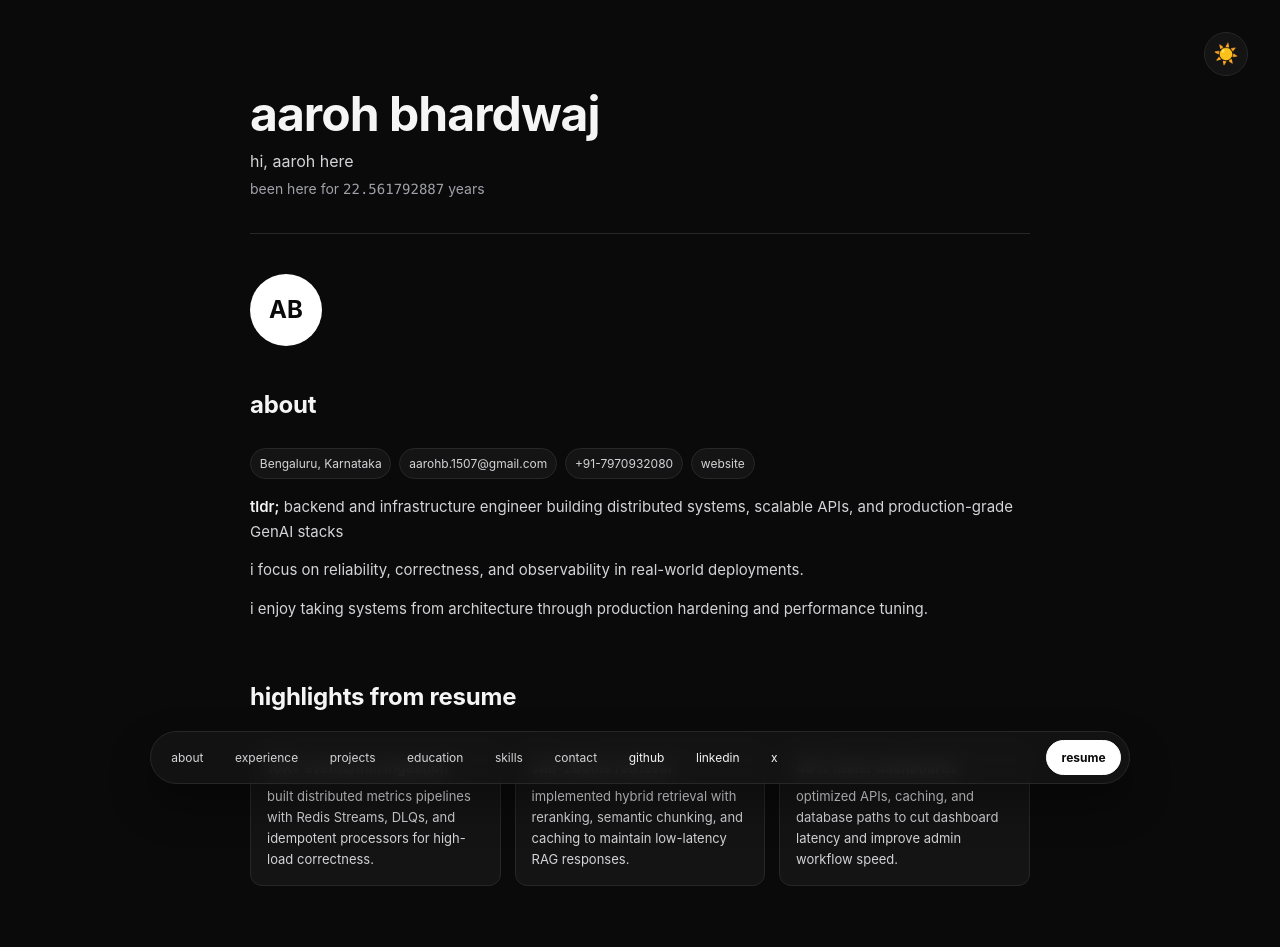
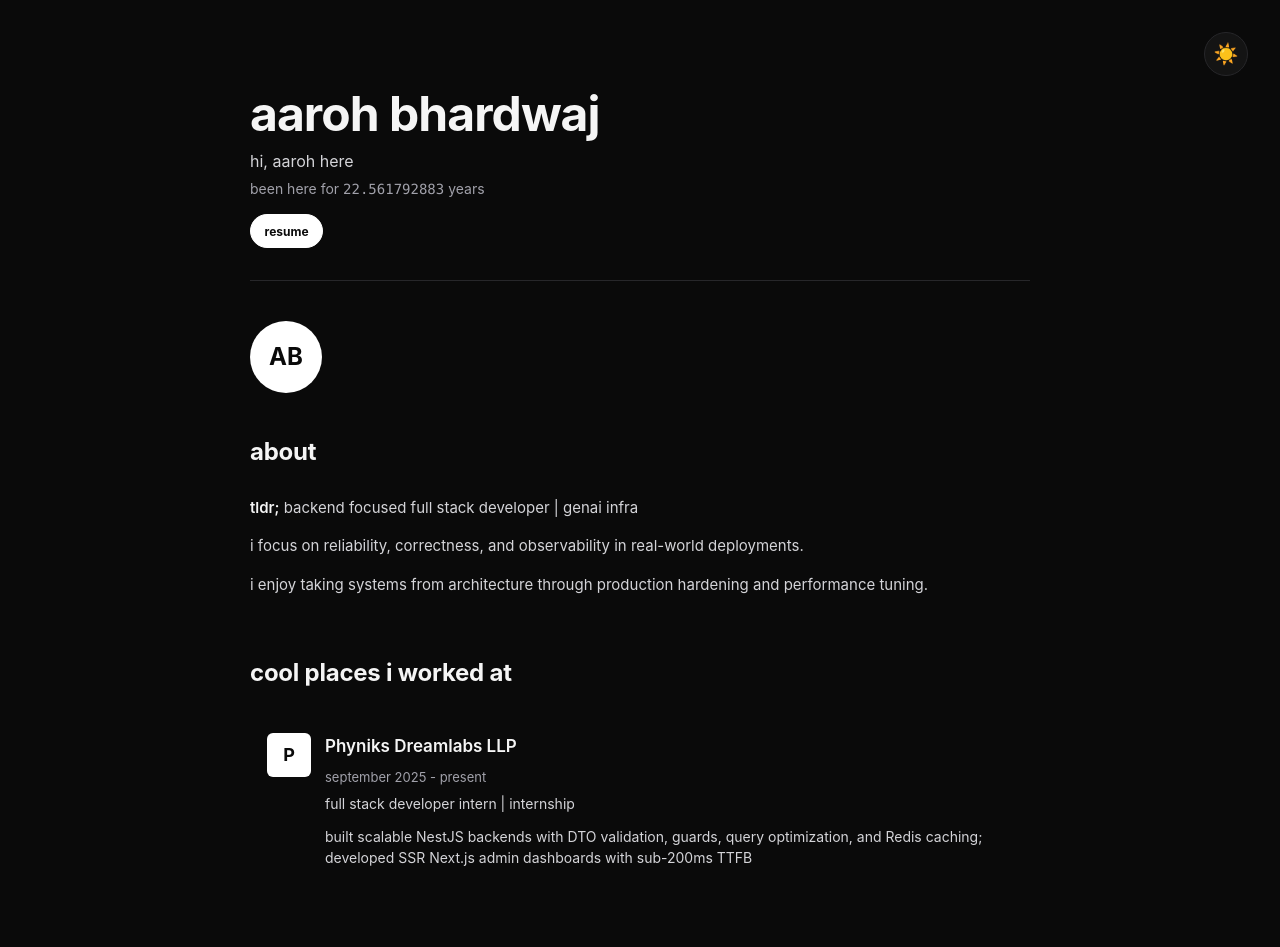
Before and after one commit to aarohb1507/folio, a React (Vite) app: page / in a window 1280 px wide. Shown: the top 947 px of the page. Built offline with nearby package versions, Linux system fonts and the light colour scheme; the HTML template or start-up script is replaced by a standard one.

Commit message:
Refine portfolio UI: remove dock/highlights and add header resume CTA

```diff
--- a/src/App.jsx
+++ b/src/App.jsx
@@ -10,8 +10,6 @@ import Newsletter from './components/Newsletter'
 import Skills from './components/Skills'
 import Footer from './components/Footer'
 import ThemeToggle from './components/ThemeToggle'
-import ResumeHighlights from './components/ResumeHighlights'
-import BottomDock from './components/BottomDock'
 
 export default function App(){
   const [isDark, setIsDark] = useState(true)
@@ -34,12 +32,15 @@ export default function App(){
     <div className="site-root">
       <ThemeToggle isDark={isDark} toggleTheme={toggleTheme} />
       <div className="container">
-        <Header name={portfolioData.name} startYear={portfolioData.startYear} />
+        <Header
+          name={portfolioData.name}
+          startYear={portfolioData.startYear}
+          resumeUrl={portfolioData.resumeUrl}
+        />
         <Avatar initials={portfolioData.initials} />
 
         <main>
-          <About about={portfolioData.about} contact={portfolioData.contact} />
-          <ResumeHighlights items={portfolioData.highlights} />
+          <About about={portfolioData.about} />
           <Experience items={portfolioData.experience} />
           <Projects items={portfolioData.projects} />
           <Education items={portfolioData.education} />
@@ -49,7 +50,6 @@ export default function App(){
 
         <Footer social={portfolioData.social} />
       </div>
-      <BottomDock social={portfolioData.social} resumeUrl={portfolioData.resumeUrl} />
     </div>
   )
 }
--- a/src/components/About.jsx
+++ b/src/components/About.jsx
@@ -1,23 +1,9 @@
 import React from 'react'
 
-export default function About({ about, contact }){
+export default function About({ about }){
   return (
     <section id="about" className="section" aria-labelledby="about-heading">
       <h2 id="about-heading" className="heading-lg lowercase">about</h2>
-      <div className="about-contact">
-        {contact?.location && <span className="contact-chip">{contact.location}</span>}
-        {contact?.email && (
-          <a href={`mailto:${contact.email}`} className="contact-chip">
-            {contact.email}
-          </a>
-        )}
-        {contact?.phone && <span className="contact-chip">{contact.phone}</span>}
-        {contact?.website && (
-          <a href={contact.website} target="_blank" rel="noopener noreferrer" className="contact-chip">
-            website
-          </a>
-        )}
-      </div>
       <div className="about-body">
         <p><strong>tldr;</strong> {about?.tldr}</p>
         {about?.paragraphs?.map((p, i) => (
--- a/src/components/BottomDock.jsx
+++ /dev/null
@@ -1,46 +0,0 @@
-import React from 'react'
-
-const sectionLinks = [
-  { href: '#about', label: 'about' },
-  { href: '#experience', label: 'experience' },
-  { href: '#projects', label: 'projects' },
-  { href: '#education', label: 'education' },
-  { href: '#skills', label: 'skills' },
-  { href: '#contact', label: 'contact' }
-]
-
-export default function BottomDock({ social = {}, resumeUrl }) {
-  return (
-    <nav className="bottom-dock" aria-label="quick navigation">
-      <div className="dock-shell">
-        {sectionLinks.map((link) => (
-          <a key={link.href} href={link.href} className="dock-link">
-            {link.label}
-          </a>
-        ))}
-
-        {social.github && (
-          <a href={social.github} target="_blank" rel="noopener noreferrer" className="dock-link dock-external">
-            github
-          </a>
-        )}
-        {social.linkedin && (
-          <a href={social.linkedin} target="_blank" rel="noopener noreferrer" className="dock-link dock-external">
-            linkedin
-          </a>
-        )}
-        {social.twitter && (
-          <a href={social.twitter} target="_blank" rel="noopener noreferrer" className="dock-link dock-external">
-            x
-          </a>
-        )}
-
-        {resumeUrl && (
-          <a href={resumeUrl} target="_blank" rel="noopener noreferrer" className="dock-resume-btn">
-            resume
-          </a>
-        )}
-      </div>
-    </nav>
-  )
-}
--- a/src/components/Header.jsx
+++ b/src/components/Header.jsx
@@ -1,6 +1,6 @@
 import React, { useState, useEffect } from 'react'
 
-export default function Header({ name }) {
+export default function Header({ name, resumeUrl }) {
   const [age, setAge] = useState(0)
   const firstName = (name || '').split(' ')[0] || ''
 
@@ -25,6 +25,11 @@ export default function Header({ name }) {
       <p className="muted">
         been here for <span className="age-timer">{age.toFixed(9)}</span> years
       </p>
+      {resumeUrl && (
+        <a href={resumeUrl} target="_blank" rel="noopener noreferrer" className="header-resume-btn">
+          resume
+        </a>
+      )}
     </header>
   )
 }
--- a/src/components/ResumeHighlights.jsx
+++ /dev/null
@@ -1,19 +0,0 @@
-import React from 'react'
-
-export default function ResumeHighlights({ items = [] }) {
-  if (!items.length) return null
-
-  return (
-    <section id="highlights" className="section" aria-labelledby="highlights-heading">
-      <h2 id="highlights-heading" className="heading-lg lowercase">highlights from resume</h2>
-      <div className="highlights-grid">
-        {items.map((item, index) => (
-          <article key={index} className="highlight-card">
-            <h3 className="highlight-title">{item.title}</h3>
-            <p className="highlight-text">{item.description}</p>
-          </article>
-        ))}
-      </div>
-    </section>
-  )
-}
--- a/src/data/portfolio.js
+++ b/src/data/portfolio.js
@@ -5,32 +5,16 @@ const portfolioData = {
   resumeUrl: "/Aaroh_s_resume_2026.pdf",
   contact: {
     location: "Bengaluru, Karnataka",
-    phone: "+91-7970932080",
-    email: "aarohb.1507@gmail.com",
-    website: "https://aarohb.com"
+    email: "aarohb.1507@gmail.com"
   },
   about: {
-    tldr: "backend and infrastructure engineer building distributed systems, scalable APIs, and production-grade GenAI stacks",
+    tldr: "backend focused full stack developer | genai infra",
     paragraphs: [
       "i focus on reliability, correctness, and observability in real-world deployments.",
       "i enjoy taking systems from architecture through production hardening and performance tuning."
     ],
     moreLink: "/things-i-believe"
   },
-  highlights: [
-    {
-      title: "10K+ events/min ingestion",
-      description: "built distributed metrics pipelines with Redis Streams, DLQs, and idempotent processors for high-load correctness."
-    },
-    {
-      title: "sub-200ms retrieval",
-      description: "implemented hybrid retrieval with reranking, semantic chunking, and caching to maintain low-latency RAG responses."
-    },
-    {
-      title: "40% faster dashboards",
-      description: "optimized APIs, caching, and database paths to cut dashboard latency and improve admin workflow speed."
-    }
-  ],
   experience: [
     {
       company: "Phyniks Dreamlabs LLP",
--- a/src/index.css
+++ b/src/index.css
@@ -7,8 +7,6 @@
   --black: #ffffff;
   --card-bg: #141414;
   --card-hover: #1a1a1a;
-  --dock-bg: rgba(20, 20, 20, 0.85);
-  --dock-shadow: 0 20px 40px rgba(0, 0, 0, 0.35);
 }
 
 :root.light-mode {
@@ -20,8 +18,6 @@
   --black: #000000;
   --card-bg: #fafafa;
   --card-hover: #f5f5f5;
-  --dock-bg: rgba(255, 255, 255, 0.9);
-  --dock-shadow: 0 16px 36px rgba(17, 24, 39, 0.14);
 }
 
 * {
@@ -50,7 +46,7 @@ body {
 }
 
 .site-root {
-  padding: 2rem 1.25rem 6.75rem
+  padding: 2rem 1.25rem
 }
 
 .container {
@@ -87,6 +83,23 @@ body {
   padding: 2rem 0 1.5rem;
   border-bottom: 1px solid var(--border);
   margin-bottom: 2.5rem
+}
+
+.header-resume-btn {
+  display: inline-block;
+  margin-top: 0.85rem;
+  text-decoration: none;
+  background: var(--black);
+  color: var(--bg);
+  border: 1px solid var(--black);
+  border-radius: 999px;
+  font-size: 12px;
+  font-weight: 700;
+  padding: 0.4rem 0.85rem;
+}
+
+.header-resume-btn:hover {
+  transform: translateY(-1px);
 }
 
 .greeting {
@@ -138,28 +151,6 @@ body {
 
 .about-body p:last-child {
   margin-bottom: 0
-}
-
-.about-contact {
-  display: flex;
-  flex-wrap: wrap;
-  gap: 0.5rem;
-  margin: 0 0 1rem;
-}
-
-.contact-chip {
-  font-size: 12px;
-  color: var(--text-secondary);
-  border: 1px solid var(--border);
-  background: var(--card-bg);
-  padding: 0.3rem 0.55rem;
-  border-radius: 999px;
-  text-decoration: none;
-}
-
-.contact-chip:hover {
-  color: var(--text);
-  border-color: var(--text);
 }
 
 .about-body strong {
@@ -453,30 +444,6 @@ body {
   transform: scale(1.03);
 }
 
-.highlights-grid {
-  display: grid;
-  grid-template-columns: 1fr;
-  gap: 0.85rem;
-}
-
-.highlight-card {
-  border: 1px solid var(--border);
-  background: var(--card-bg);
-  border-radius: 12px;
-  padding: 1rem;
-}
-
-.highlight-title {
-  font-size: 14px;
-  margin: 0 0 0.4rem;
-}
-
-.highlight-text {
-  margin: 0;
-  font-size: 13px;
-  color: var(--text-secondary);
-}
-
 .project-content-horizontal {
   display: flex;
   flex-direction: column;
@@ -618,73 +585,6 @@ body {
   text-decoration-thickness: 2px
 }
 
-.bottom-dock {
-  position: fixed;
-  left: 50%;
-  bottom: 1rem;
-  transform: translateX(-50%);
-  width: calc(100% - 1.25rem);
-  max-width: 980px;
-  z-index: 120;
-}
-
-.dock-shell {
-  display: flex;
-  align-items: center;
-  gap: 0.45rem;
-  padding: 0.5rem;
-  border: 1px solid var(--border);
-  border-radius: 999px;
-  background: var(--dock-bg);
-  backdrop-filter: blur(10px);
-  overflow-x: auto;
-  box-shadow: var(--dock-shadow);
-}
-
-.dock-shell::-webkit-scrollbar {
-  display: none;
-}
-
-.dock-link {
-  display: inline-flex;
-  align-items: center;
-  justify-content: center;
-  text-decoration: none;
-  color: var(--text-secondary);
-  border-radius: 999px;
-  padding: 0.4rem 0.7rem;
-  font-size: 12px;
-  white-space: nowrap;
-  border: 1px solid transparent;
-}
-
-.dock-link:hover {
-  color: var(--text);
-  border-color: var(--border);
-  background: var(--card-hover);
-}
-
-.dock-external {
-  color: var(--text);
-}
-
-.dock-resume-btn {
-  margin-left: auto;
-  text-decoration: none;
-  background: var(--black);
-  color: var(--bg);
-  border-radius: 999px;
-  font-size: 12px;
-  font-weight: 700;
-  border: 1px solid var(--black);
-  padding: 0.43rem 0.9rem;
-  white-space: nowrap;
-}
-
-.dock-resume-btn:hover {
-  transform: translateY(-1px);
-}
-
 @media (min-width:640px) {
   .skills-list {
     grid-template-columns: repeat(3, 1fr)
@@ -714,14 +614,11 @@ body {
     height: 200px;
   }
 
-  .highlights-grid {
-    grid-template-columns: repeat(3, minmax(0, 1fr));
-  }
 }
 
 @media (min-width:768px) {
   .site-root {
-    padding: 3rem 2rem 7.5rem
+    padding: 3rem 2rem
   }
 
   .site-header {
```
